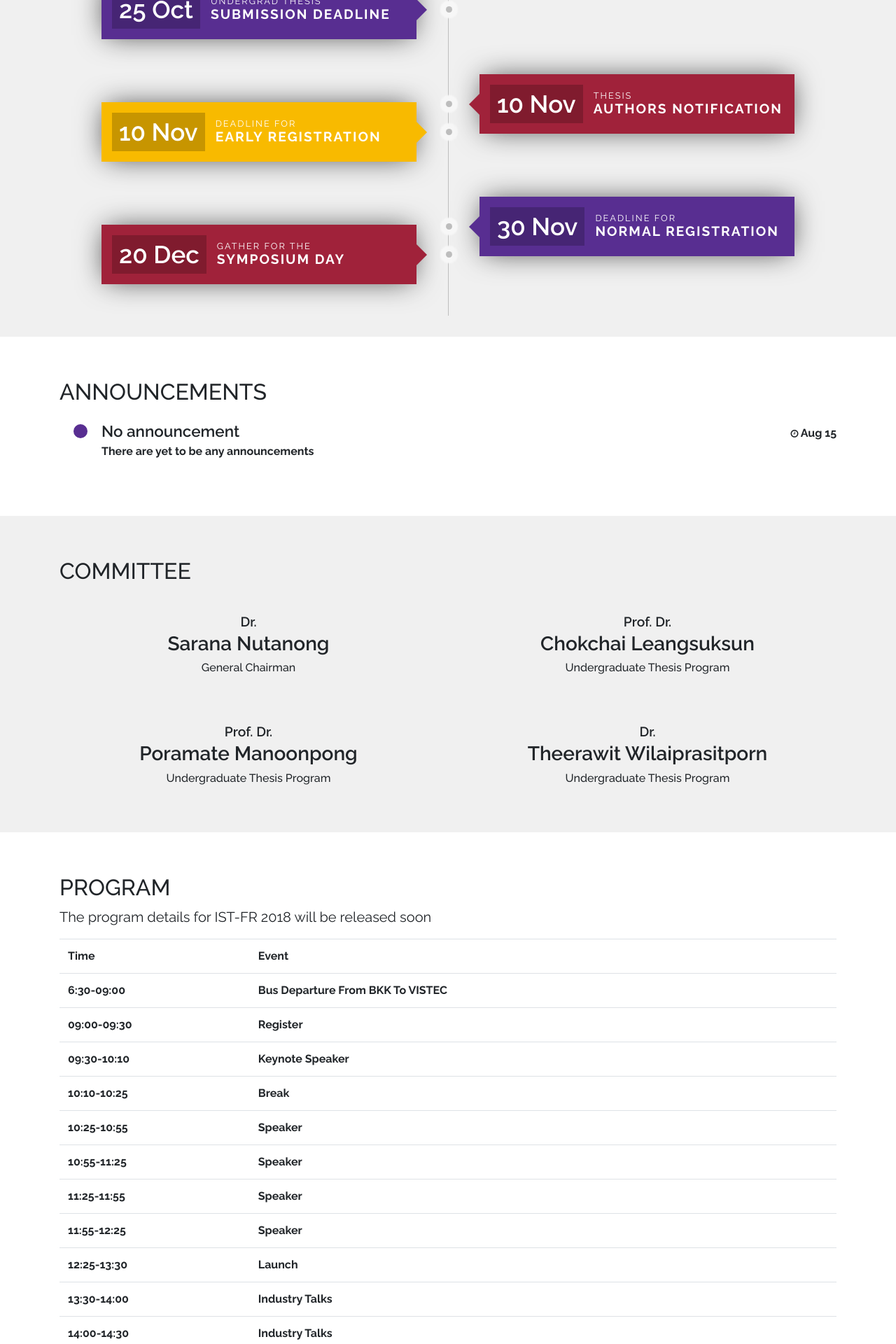
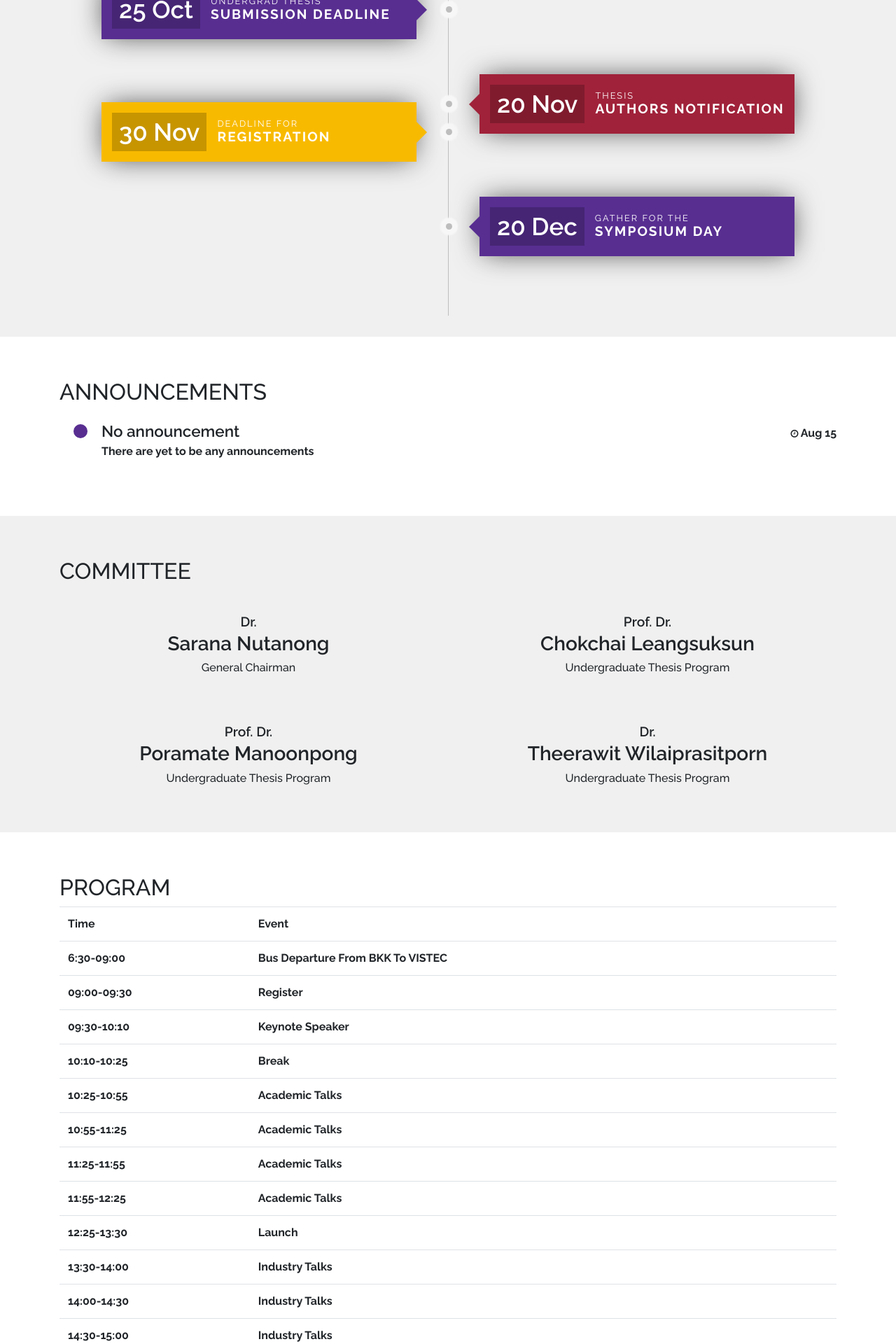
Before and after one commit to ist-fr/2019, a Vue app: page / in a window 1280 px wide. Shown: the part 1020-2940 px from the top of the page at 70% size. Built offline with nearby package versions, Linux system fonts and the light colour scheme; what vue-scrollactive, vuetable-2 would draw is missing.

Commit message:
add food, add thank page

```diff
--- a/src/components/Forms/Register.vue
+++ b/src/components/Forms/Register.vue
@@ -109,7 +109,7 @@
               <p class="control has-icon has-icon-right">
               <input v-model="maillingAddress1" name="maillingAddress1" v-validate="'required'" class="input form-control form-control-lg" type="text" placeholder="House Number, Street" required>
               <i v-show="errors.has('maillingAddress1')" class="fa fa-warning"></i>
-              <span v-show="errors.has('maillingAddress1')" class="help text-error">{{ errors.first('Mailling Address 1') }}</span>
+              <span v-show="errors.has('maillingAddress1')" class="help text-error">The mailling address field is required.</span>
               </p>
             </div>
             <div :class="{'form-group': true, 'has-error': errors.has('maillingAddress2')}">
@@ -150,9 +150,16 @@
               <span v-show="errors.has('country')" class="help text-error">{{ errors.first('country') }}</span>
               </p>
             </div>
+            <div :class="{'form-group': true, 'has-error': errors.has('food')}">
+              <label class="control-label" for="food">Food Allergies/Condition</label>
+              <input v-model="food" name="food" class="input form-control" type="text" placeholder="allergic to shrimp" required>
+              <i v-show="errors.has('food')" class="fa fa-warning"></i>
+              <span v-show="errors.has('food')" class="help text-error">{{ errors.first('food') }}</span>
+            </div>
           </form>
         </div>
       </div>
+      <span v-show="fieldNotValid" class="help text-error">Please check your information</span>
      <button type="button" class="btn btn-lg btn-primary btn-block mb-3" data-toggle="modal" data-target=".bs-example-modal-sm" v-on:click="postPost()">Register</button>
     </div>
     <cs-footer></cs-footer>
@@ -205,9 +212,11 @@ export default {
       province: '',
       postalCode: '',
       country: '',
+      food: '',
       option: {
         format: 'DD-MM-YYYY'
-      }
+      },
+      fieldNotValid: ''
     }
   },
   props: {
@@ -237,16 +246,19 @@ export default {
             city: this.city,
             province: this.province,
             postalCode: this.postalCode,
-            country: this.country
+            country: this.country,
+            food: this.food
           })
             .then(response => {
               console.log('send')
-              alert('Submit successful, Thank You')
+              this.$router.push('/forms/registration/thankyou')
             })
             .catch(e => {
               console.log(e)
             })
           return
+        } else {
+          this.fieldNotValid = true
         }
       })
     }
--- a/src/components/Forms/Thankyou.vue
+++ b/src/components/Forms/Thankyou.vue
@@ -1,13 +1,28 @@
 <template>
-    <div>
-        Thank you for submittion
-
-    </div>
+  <div>
+    <navbar></navbar>
+      <div class="thanks">
+        <h3>
+          Thank you for registration.
+        </h3>
+      </div>
+    <!-- <cs-footer></cs-footer> -->
+  </div>
 </template>
 <script>
+import Navbar from '@/components/Forms/Navbar'
+import CsFooter from '@/components/Home/Footer'
 export default {
+  components: {
+    Navbar,
+    CsFooter
+  }
 }
 </script>
-<style>
+<style scoped>
+.thanks {
 
+  text-align: center;
+
+}
 </style>
--- a/src/components/Home/Home.vue
+++ b/src/components/Home/Home.vue
@@ -25,7 +25,7 @@
     <committee class="bg-stripe"></committee>
     <program class="bg-stripe"></program>
     <speakers class="bg-stripe"></speakers>
-    <accommodation class="bg-stripe"></accommodation>
+    <!-- <accommodation class="bg-stripe"></accommodation> -->
     <registration class="bg-stripe"></registration>
     <submission class="bg-stripe"></submission>
     <venue class="bg-stripe"></venue>
--- a/src/components/Home/KeyDates.vue
+++ b/src/components/Home/KeyDates.vue
@@ -25,7 +25,7 @@
         <div class="demo-card demo-card--step2">
           <div class="head">
             <div class="number-box">
-              <span>10 Nov</span>
+              <span>20 Nov</span>
             </div>
             <h2><span class="small">Thesis</span>authors notification</h2>
           </div>
@@ -37,9 +37,9 @@
         <div class="demo-card demo-card--step3">
           <div class="head">
             <div class="number-box">
-              <span>10 Nov</span>
+              <span>30 Nov</span>
             </div>
-            <h2><span class="small">Deadline for</span>early registration</h2>
+            <h2><span class="small">Deadline for</span>registration</h2>
           </div>
           <div class="body">
             <div class="holder"></div>
@@ -49,20 +49,9 @@
         <div class="demo-card demo-card--step4">
           <div class="head">
             <div class="number-box">
-              <span>30 Nov</span>
-            </div>
-            <h2><span class="small">Deadline for</span>normal registration</h2>
-          </div>
-          <div class="body">
-            <div class="holder"></div>
-          </div>
-        </div>
-        <div class="demo-card demo-card--step5">
-          <div class="head">
-            <div class="number-box">
               <span>20 Dec</span>
             </div>
-            <h2><span class="small">Gather for the</span>Symposium Day</h2>
+              <h2><span class="small">Gather for the</span>Symposium Day</h2>
           </div>
           <div class="body">
             <div class="holder"></div>
--- a/src/components/Home/Program.vue
+++ b/src/components/Home/Program.vue
@@ -4,7 +4,7 @@
       <div class="row">
         <div class="col-lg-12 mx-auto">
           <h2>PROGRAM</h2>
-          <p class="lead">The program details for IST-FR 2018 will be released soon</p>
+          <!-- <p class="lead">The program details for IST-FR 2018 will be released soon</p> -->
           <table class="table">
             <tr>
                 <th>Time</th>
@@ -28,19 +28,19 @@
               </tr>
               <tr>
                 <td>10:25-10:55</td>
-                <td>Speaker</td>
+                <td>Academic Talks</td>
               </tr>
               <tr>
                 <td>10:55-11:25</td>
-                <td>Speaker</td>
+                <td>Academic Talks</td>
               </tr>
               <tr>
                 <td>11:25-11:55</td>
-                <td>Speaker</td>
+                <td>Academic Talks</td>
               </tr>
               <tr>
                 <td>11:55-12:25</td>
-                <td>Speaker</td>
+                <td>Academic Talks</td>
               </tr>
               <tr>
                 <td>12:25-13:30</td>
--- a/src/components/Home/Submission.vue
+++ b/src/components/Home/Submission.vue
@@ -6,7 +6,8 @@
           <h2>SUBMISSION</h2>
         </div>
         <div class="col-md-6 text-right">
-          <h2><router-link to="/forms/submission">Submit your thesis <i class="fa fa-external-link"></i></router-link></h2>
+          <!-- <h2><router-link to="/forms/submission">Submit your thesis <i class="fa fa-external-link"></i></router-link></h2> -->
+          <h2><a href="https://goo.gl/forms/mAs74LNSmNHkspw52">Submit your thesis <i class="fa fa-external-link"></i></a></h2>
         </div>
         <div class="col-lg-12 mx-auto lead">
           <p style="text-align: justify;">
@@ -44,7 +45,7 @@
             <li>Result released 10 July 2018</li>
           </ul>
         <h3>Poster presentration</h3>
-        <p>poster presentration @venu on 19-20 December 2018</p>
+        <p>poster presentration @venu on 20 December 2018</p>
         <h3>Prizes</h3>
           Prize total 17,500 BAHT
           <ul>
@@ -52,6 +53,11 @@
             <li>Second Place: 5,000</li>
             <li>Third Place: 2,500</li>
           </ul>
+        <h3>Accommodation</h3>
+        <ul>
+          <li>Transportation support up to 5,000฿ per team</li>
+          <li>Room reservation for 1 night stay(up to 2 students per room per team)</li>
+        </ul>
         </div>
         <div class="col-lg-12">
           <h2>Submission area</h2>
@@ -69,7 +75,8 @@
           </div>
         </div>
         <div class="col-md-12 text-right">
-          <h2><router-link to="/forms/submission">Submit your thesis <i class="fa fa-external-link"></i></router-link></h2>
+          <!-- <h2><router-link to="/forms/submission">Submit your thesis <i class="fa fa-external-link"></i></router-link></h2> -->
+          <h2><a href="https://goo.gl/forms/mAs74LNSmNHkspw52">Submit your thesis <i class="fa fa-external-link"></i></a></h2>
         </div>
       </div>
     </div>
--- a/src/router/index.js
+++ b/src/router/index.js
@@ -2,6 +2,7 @@ import Vue from 'vue'
 import Router from 'vue-router'
 import SubmissionForm from '@/components/Forms/Submit'
 import RegistrationForm from '@/components/Forms/Register'
+import Thankyou from '@/components/Forms/Thankyou'
 import FAQForm from '@/components/Forms/Question'
 import Home from '@/components/Home/Home'
 
@@ -62,6 +63,10 @@ export default new Router({
       component: RegistrationForm
     },
     {
+      path: '/forms/registration/thankyou',
+      component: Thankyou
+    },
+    {
       path: '/forms/submission',
       component: SubmissionForm
     },
```
